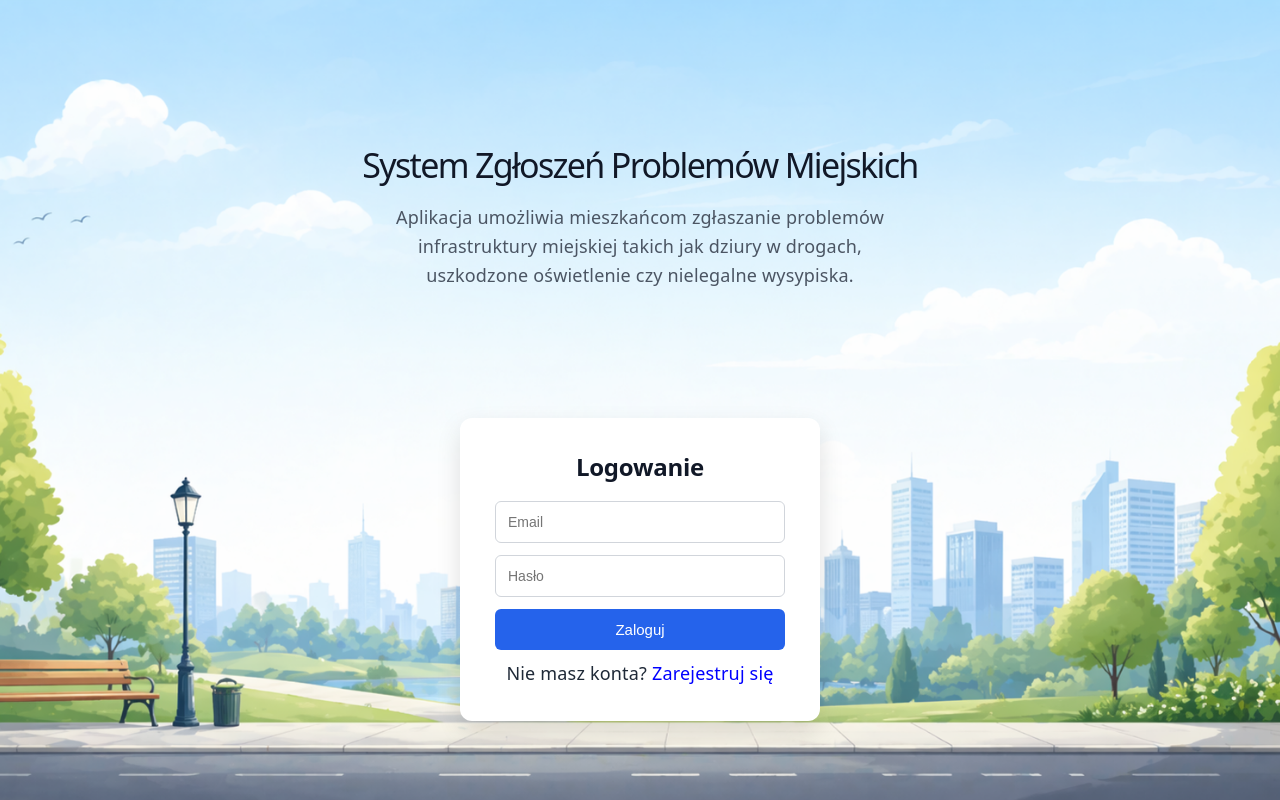
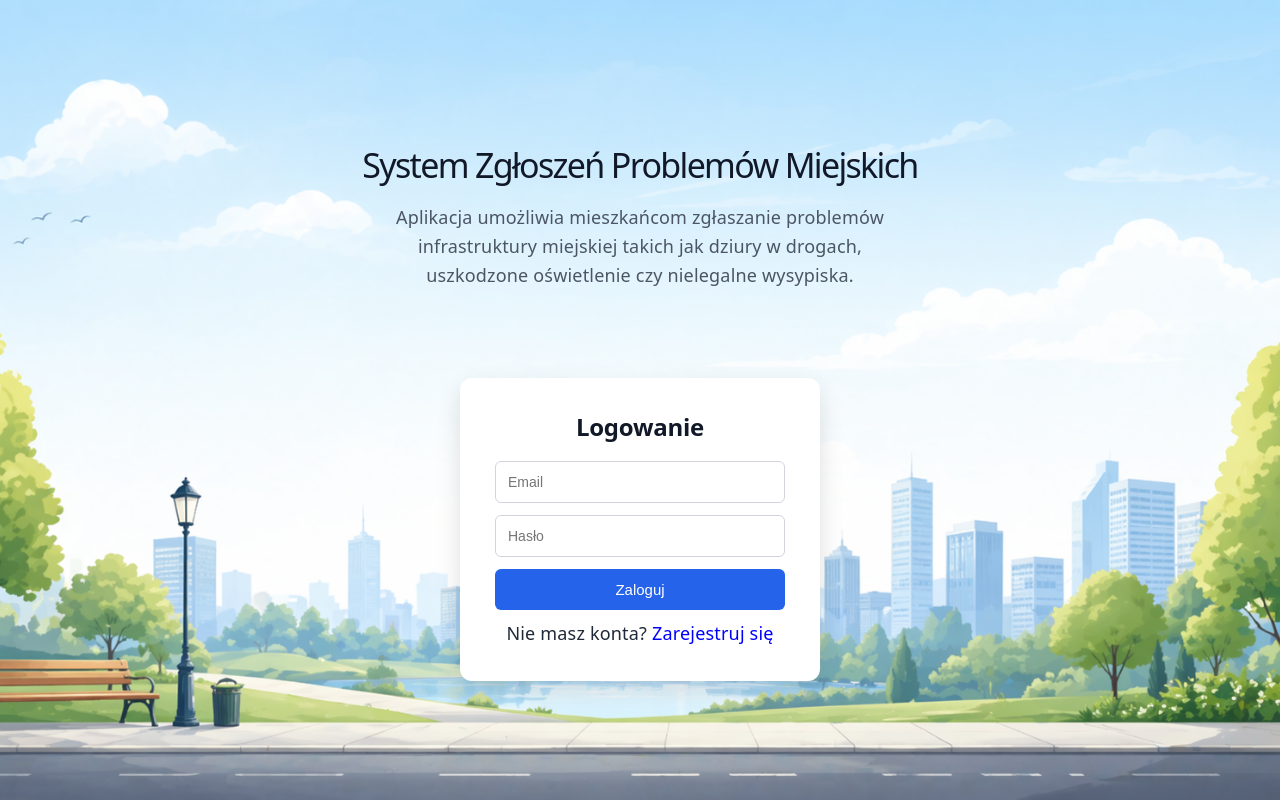
Before and after one commit to AngelaJJJ/city-problem-frontend, a React app: page / in a window 1280 px wide. Built offline with nearby package versions, Linux system fonts and the light colour scheme; the HTML template or start-up script is replaced by a standard one.

Commit message:
fix loginlayout1

```diff
--- a/src/pages/Login.jsx
+++ b/src/pages/Login.jsx
@@ -56,7 +56,8 @@ function Login({ goToRegister }) {
         flex: 1,
         display: "flex",
         justifyContent: "center",
-        alignItems: "center"
+        alignItems: "center",
+         marginTop: "-80px"
       }}>
 
         {/* 🔥 TU MUSI BYĆ login-box */}
```
